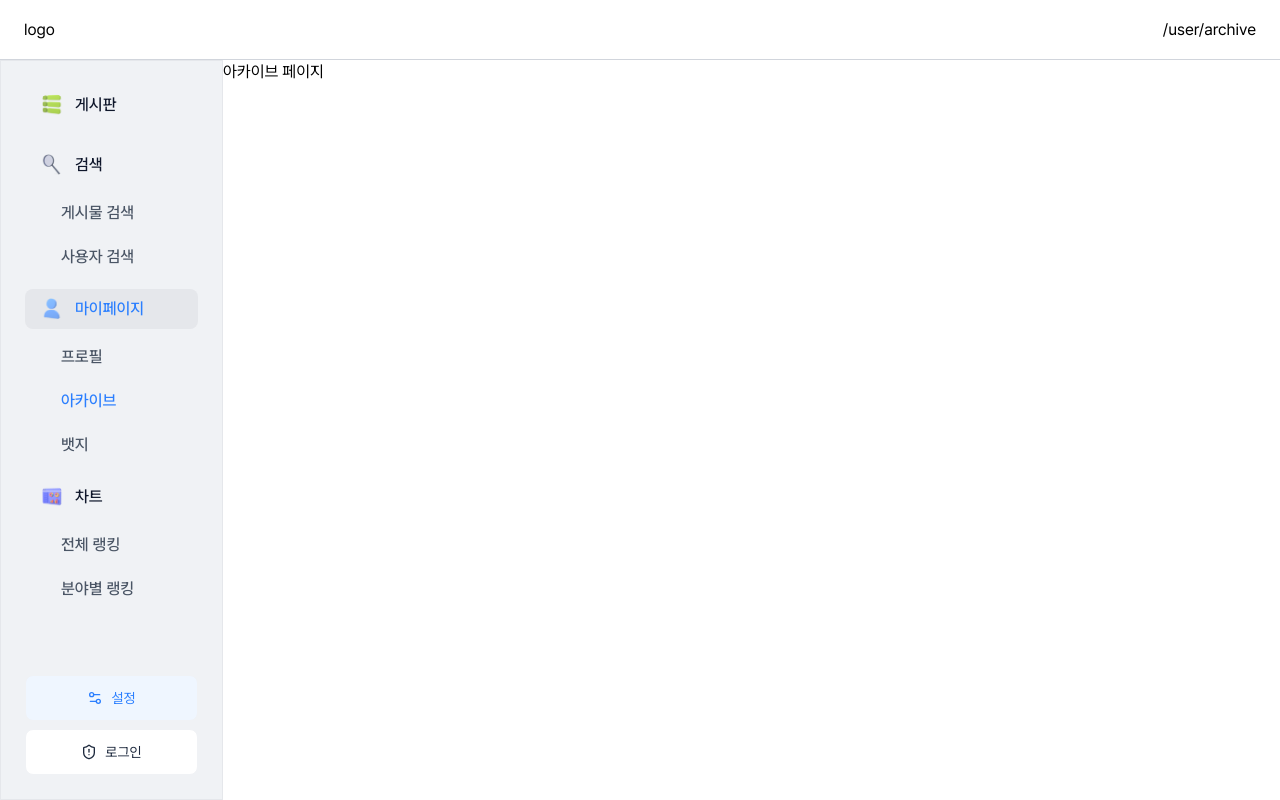
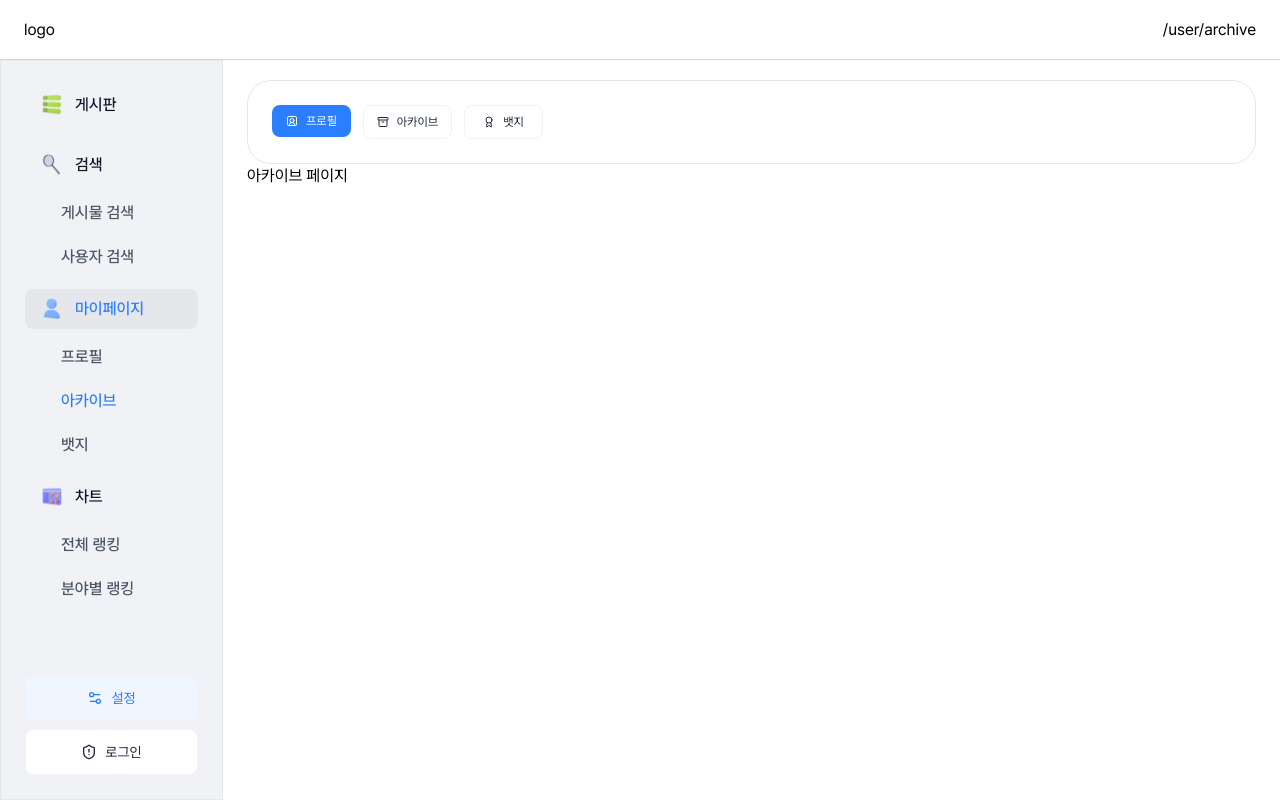
Before and after one commit to prgrms-fe-devcourse/FE7-PROJECT3-TEAM-2, a Next.js app: page /user/archive in a window 1280 px wide. Built offline with nearby package versions, Linux system fonts and the light colour scheme.

Commit message:
feat: create user page layout

```diff
--- /dev/null
+++ b/src/app/user/layout.tsx
@@ -0,0 +1,12 @@
+import UserNavBar from "@/components/user/UserNavBar";
+
+export default function UserLayout({ children }: { children: React.ReactNode }) {
+  return (
+    <>
+      <div className="w-full px-6 pt-5">
+        <UserNavBar />
+        {children}
+      </div>
+    </>
+  );
+}
```
